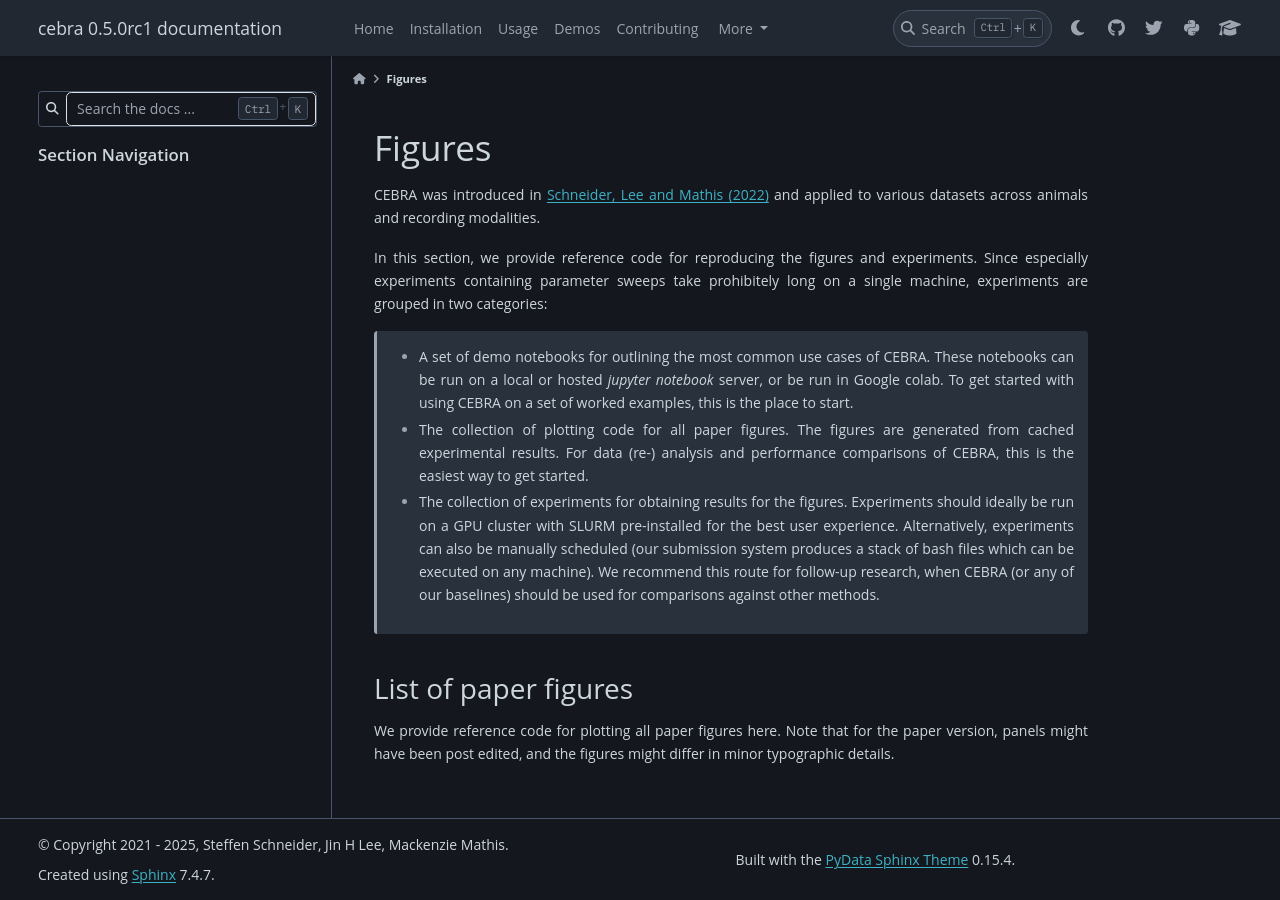
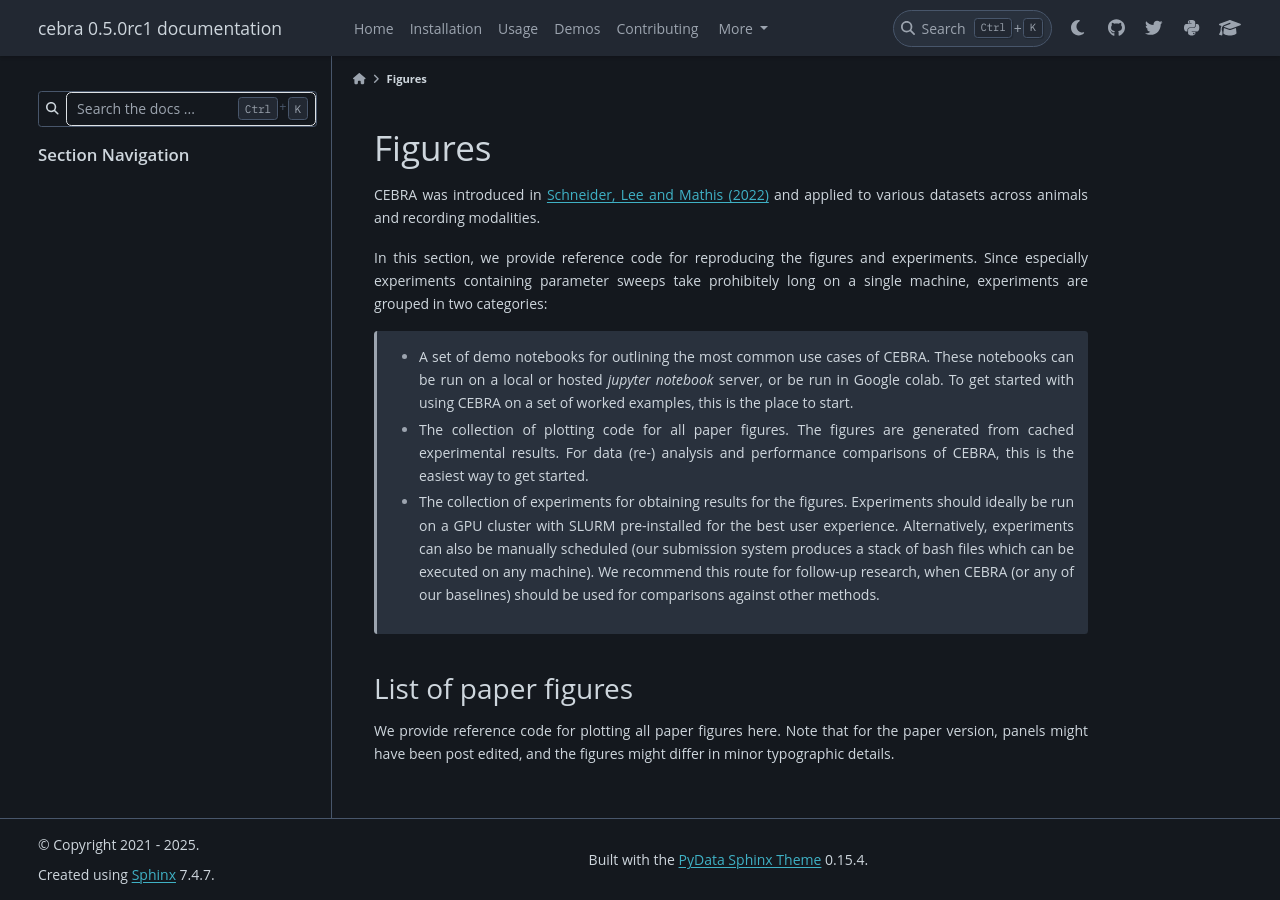
Before and after one commit to AdaptiveMotorControlLab/CEBRA, a Sphinx documentation site: the page built from docs/source/figures.rst, in a window 1280 px wide. Built offline with Sphinx 7.4.7 and the PyData theme 0.15.4, drawn with Linux system fonts in a browser that asks for light colours; pages that are not in the unit, such as notebooks, are missing from menus; comment, search, counter and statistics services are not loaded.

Commit message:
Update conf.py

```diff
--- a/docs/source/conf.py
+++ b/docs/source/conf.py
@@ -47,8 +47,8 @@ def get_years(start_year=2021):
 
 # -- Project information -----------------------------------------------------
 project = "cebra"
-copyright = f"""{get_years(2021)}, Steffen Schneider, Jin H Lee, Mackenzie Mathis"""
-author = "Steffen Schneider, Jin H Lee, Mackenzie Mathis"
+copyright = f"""{get_years(2021)}"""
+author = "See CEBRA.ai"
 # The full version, including alpha/beta/rc tags
 release = cebra.__version__
 
@@ -59,6 +59,9 @@ release = cebra.__version__
 # ones.
 import plotly.io as pio
 pio.renderers.default = "sphinx_gallery"
+
+def setup(app):
+    app.add_javascript('https://cdnjs.cloudflare.com/ajax/libs/require.js/2.1.10/require.min.js')
 
 extensions = [
     "sphinx.ext.autodoc",
```
